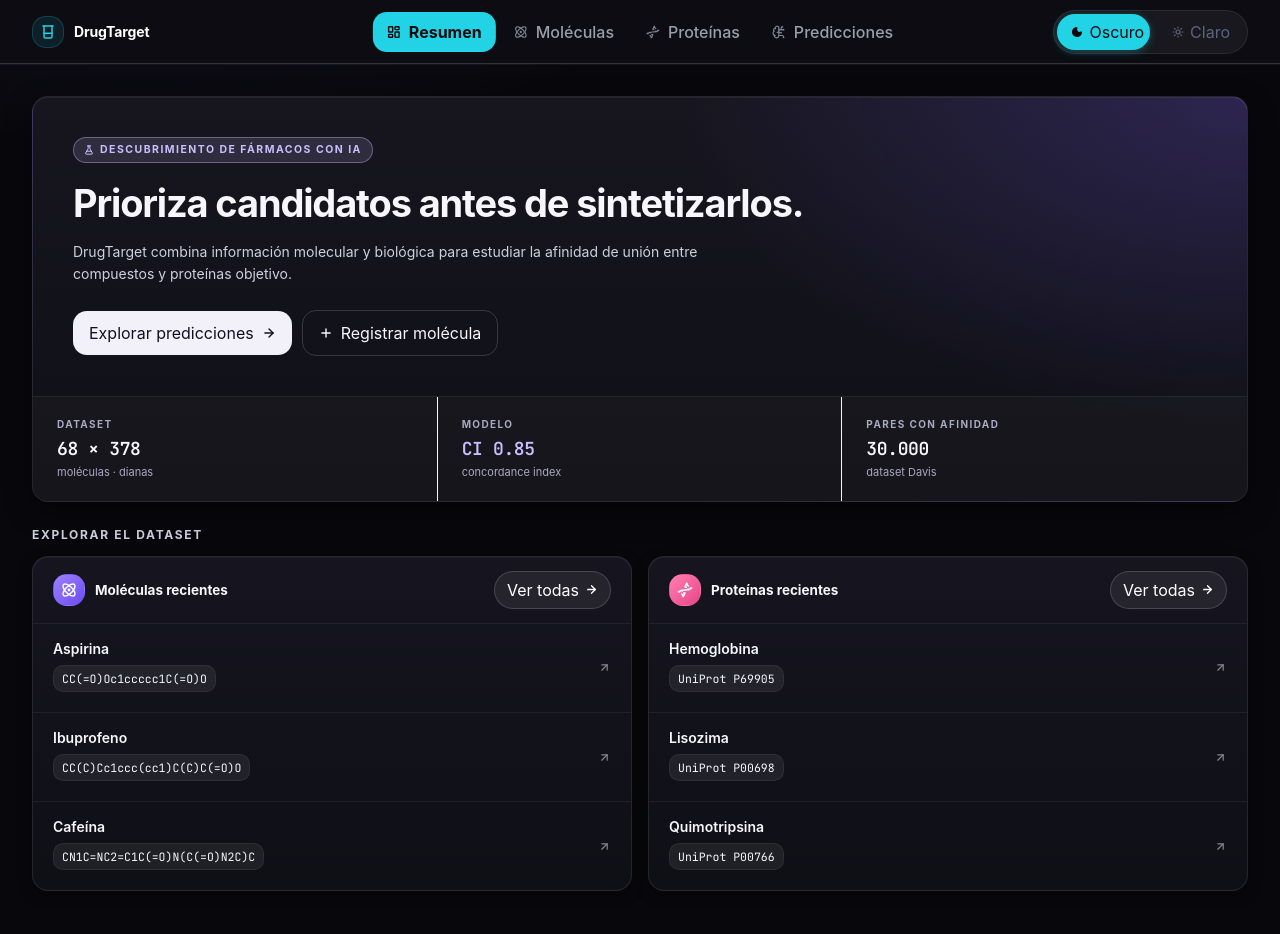
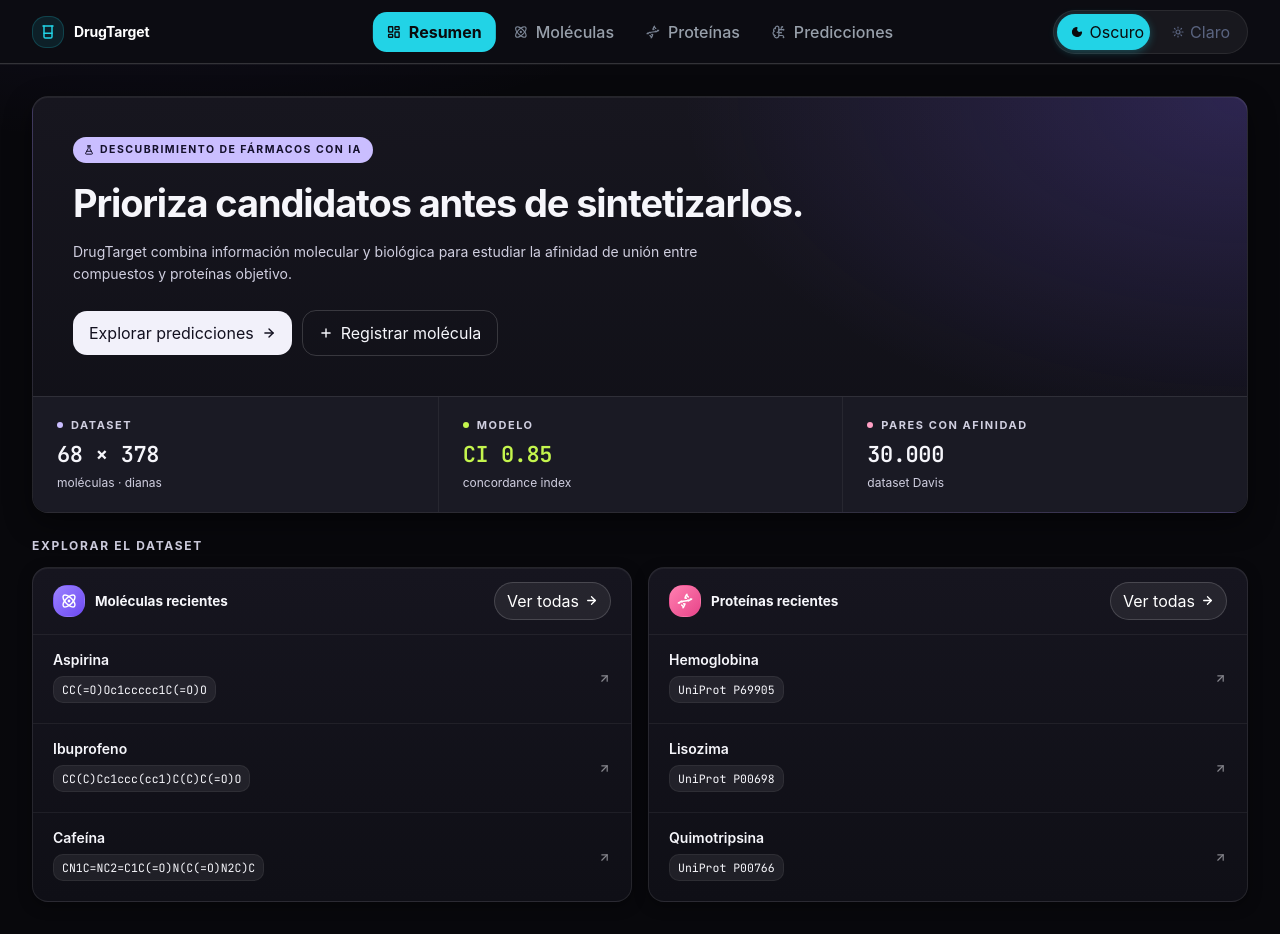
Before and after one commit to E-SalazarDev/drugtarget, a React (Vite) app in the folder frontend/: page /app in a window 1280 px wide. Built offline with nearby package versions, Linux system fonts and the light colour scheme.

Commit message:
style: refine light theme and fix metrics bar dividers

```diff
--- a/frontend/src/features/dashboard/components/HeroCard.jsx
+++ b/frontend/src/features/dashboard/components/HeroCard.jsx
@@ -20,9 +20,9 @@ export default function HeroCard() {
         <span
           className="inline-flex items-center gap-1.5 rounded-full px-2.5 py-1 text-[10.5px] font-bold uppercase tracking-[0.14em]"
           style={{
-            background: "var(--accent-cyan-soft)",
-            color: "var(--accent-cyan)",
-            border: "1px solid var(--accent-cyan-border)",
+            background: "var(--chip-lilac-bg)",
+            color: "var(--chip-text)",
+            border: "1px solid transparent",
           }}
         >
           <FlaskConical size={10} strokeWidth={2.4} />
@@ -87,66 +87,66 @@ export default function HeroCard() {
 
       {/* Barra inferior con métricas integradas */}
       <div
-        className="grid grid-cols-3 divide-x"
+        className="grid grid-cols-3"
         style={{
-          borderTop: "1px solid var(--row-border)",
-          borderColor: "var(--row-border)",
-          background: "var(--hero-footer-bg)",
+          borderTop: "1px solid var(--card-border)",
+          background: "var(--surface-2)",
         }}
       >
-        <div className="px-6 py-5">
+        {[
+          {
+            label: "Dataset",
+            value: "68 × 378",
+            note: "moléculas · dianas",
+            dot: "var(--chip-lilac-bg)",
+            valueColor: "var(--text-primary)",
+          },
+          {
+            label: "Modelo",
+            value: "CI 0.85",
+            note: "concordance index",
+            dot: "var(--chip-lime-bg)",
+            valueColor: "var(--chip-lime-bg)",
+          },
+          {
+            label: "Pares con afinidad",
+            value: "30.000",
+            note: "dataset Davis",
+            dot: "var(--chip-pink-bg)",
+            valueColor: "var(--text-primary)",
+          },
+        ].map((m, i) => (
+          <div
+            key={m.label}
+            className="px-6 py-5"
+            style={{
+              borderLeft: i === 0 ? "none" : "1px solid var(--row-border)",
+            }}
+          >
             <p
-            className="text-[10px] font-bold uppercase tracking-[0.14em]"
-            style={{ color: "var(--text-tertiary)" }}
+              className="flex items-center gap-2 text-[11px] font-bold uppercase tracking-[0.14em]"
+              style={{ color: "var(--text-secondary)" }}
             >
-            Dataset
+              <span
+                className="inline-block h-1.5 w-1.5 rounded-full"
+                style={{ background: m.dot }}
+              />
+              {m.label}
             </p>
             <p
-            className="mt-2 font-mono text-[18px] font-bold tabular-nums leading-none tracking-[-0.02em]"
-            style={{ color: "var(--text-primary)" }}
+              className="mt-2.5 font-mono text-[22px] font-bold tabular-nums leading-none tracking-[-0.02em]"
+              style={{ color: m.valueColor }}
             >
-            68 × 378
+              {m.value}
             </p>
-          <p className="mt-1.5 text-[11px]" style={{ color: "var(--text-tertiary)" }}>
-            moléculas · dianas
+            <p
+              className="mt-2 text-[12px]"
+              style={{ color: "var(--text-secondary)" }}
+            >
+              {m.note}
             </p>
           </div>
-
-        <div className="px-6 py-5">
-          <p
-            className="text-[10px] font-bold uppercase tracking-[0.14em]"
-            style={{ color: "var(--text-tertiary)" }}
-          >
-            Modelo
-          </p>
-          <p
-            className="mt-2 font-mono text-[18px] font-bold tabular-nums leading-none tracking-[-0.02em]"
-            style={{ color: "var(--accent-cyan)" }}
-          >
-            CI 0.85
-          </p>
-          <p className="mt-1.5 text-[11px]" style={{ color: "var(--text-tertiary)" }}>
-            concordance index
-          </p>
-        </div>
-
-        <div className="px-6 py-5">
-          <p
-            className="text-[10px] font-bold uppercase tracking-[0.14em]"
-            style={{ color: "var(--text-tertiary)" }}
-          >
-            Pares con afinidad
-          </p>
-          <p
-            className="mt-2 font-mono text-[18px] font-bold tabular-nums leading-none tracking-[-0.02em]"
-            style={{ color: "var(--text-primary)" }}
-          >
-            30.000
-          </p>
-          <p className="mt-1.5 text-[11px]" style={{ color: "var(--text-tertiary)" }}>
-            dataset Davis
-          </p>
-        </div>
+        ))}
       </div>
     </motion.div>
   );
--- a/frontend/src/styles/tokens.css
+++ b/frontend/src/styles/tokens.css
@@ -138,33 +138,35 @@
   --font-sans: "Inter", ui-sans-serif, system-ui, -apple-system, BlinkMacSystemFont, "Segoe UI", sans-serif;
   --font-mono: "JetBrains Mono", ui-monospace, SFMono-Regular, Menlo, Monaco, Consolas, monospace;
 
-  --bg-page: #ECEBF3;
+  --bg-page: #E9E7F3;
   --bg-page-gradient:
-    radial-gradient(1000px 520px at 12% -18%, rgba(124, 92, 255, 0.12), transparent 60%),
-    #ECEBF3;
+    radial-gradient(1000px 540px at 10% -16%, rgba(124, 92, 255, 0.20), transparent 60%),
+    radial-gradient(800px 500px at 100% 105%, rgba(124, 92, 255, 0.10), transparent 60%),
+    #E9E7F3;
   --bg-elevated: #F8F7FC;
 
   --surface-1: #FCFBFF;
-  --surface-2: #F3F1F9;
-  --surface-3: #E6E3F0;
-  --surface-hover: #EFEDF7;
+  --surface-2: #F0EDFA;
+  --surface-3: #F2F0FA;
+  --surface-hover: #ECE8F8;
   --surface-accent: #FCFBFF;
   --surface-inverse: #17151F;
 
-  --card-bg: linear-gradient(180deg, #FFFFFF 0%, #FAF9FE 100%);
+  --card-bg: linear-gradient(180deg, #FFFFFF 0%, #FBFAFF 100%);
   --hero-bg:
-    radial-gradient(70% 130% at 100% 0%, rgba(124, 92, 255, 0.15) 0%, transparent 62%),
-    linear-gradient(180deg, #FFFFFF 0%, #F9F8FE 100%);
-  --hero-footer-bg: rgba(23, 21, 31, 0.03);
-  --card-border: rgba(30, 24, 60, 0.12);
-  --row-border: rgba(30, 24, 60, 0.08);
-  --row-hover: #F3F1F9;
-  --hover-overlay: rgba(30, 24, 60, 0.06);
+    radial-gradient(70% 130% at 100% 0%, rgba(124, 92, 255, 0.24) 0%, transparent 62%),
+    radial-gradient(50% 90% at 0% 100%, rgba(124, 92, 255, 0.08) 0%, transparent 62%),
+    linear-gradient(180deg, #FFFFFF 0%, #F7F4FF 100%);
+  --hero-footer-bg: rgba(91, 63, 217, 0.06);
+  --card-border: rgba(40, 28, 100, 0.15);
+  --row-border: rgba(40, 28, 100, 0.10);
+  --row-hover: #F4F1FD;
+  --hover-overlay: rgba(91, 63, 217, 0.08);
 
   --spectrum: linear-gradient(90deg, #EF4B5E 0%, #F59A3C 28%, #E8C21F 50%, #4CC46A 74%, #5B86F0 100%);
 
   --border-subtle: rgba(30, 24, 60, 0.10);
-  --border-medium: rgba(30, 24, 60, 0.20);
+  --border-medium: rgba(40, 28, 100, 0.24);
   --border-strong: rgba(91, 63, 217, 0.50);
   --border-accent: rgba(91, 63, 217, 0.42);
   --border-inset-top: inset 0 0 0 transparent;
@@ -200,7 +202,7 @@
   --accent-danger: #BF3030;
   --accent-danger-soft: rgba(191, 48, 48, 0.10);
 
-  --bar-track: #D6D2E4;
+  --bar-track: #DAD5EE;
   --bar-fill: #5B3FD9;
   --bar-fill-best: #5E9410;
   --bar-fill-second: #5B3FD9;
@@ -215,29 +217,29 @@
   --radius-sm: 8px; --radius-md: 10px; --radius-lg: 14px; --radius-xl: 18px; --radius-full: 999px;
 
   --shadow-xs: 0 1px 2px rgba(30, 24, 60, 0.08);
-  --shadow-sm: 0 1px 3px rgba(30, 24, 60, 0.10), 0 6px 16px rgba(30, 24, 60, 0.06);
-  --shadow-md: 0 2px 6px rgba(30, 24, 60, 0.10), 0 10px 28px rgba(30, 24, 60, 0.08);
-  --shadow-lg: 0 4px 12px rgba(30, 24, 60, 0.12), 0 18px 44px rgba(30, 24, 60, 0.10);
+  --shadow-sm: 0 1px 2px rgba(40, 28, 100, 0.07), 0 6px 18px rgba(40, 28, 100, 0.07);
+  --shadow-md: 0 2px 6px rgba(40, 28, 100, 0.08), 0 14px 36px rgba(40, 28, 100, 0.10);
+  --shadow-lg: 0 4px 12px rgba(40, 28, 100, 0.12), 0 24px 56px rgba(40, 28, 100, 0.14);
   --shadow-inset-top: inset 0 0 0 transparent;
   --shadow-header: 0 1px 0 rgba(30, 24, 60, 0.06);
 
-  --nav-bg: rgba(250, 249, 254, 0.86);
-  --nav-border: rgba(30, 24, 60, 0.10);
+  --nav-bg: rgba(251, 250, 255, 0.88);
+  --nav-border: rgba(40, 28, 100, 0.12);
   --nav-text: #4A4760;
   --nav-text-hover: #17151F;
-  --nav-hover-bg: rgba(30, 24, 60, 0.06);
+  --nav-hover-bg: rgba(91, 63, 217, 0.09);
   --nav-active-bg: linear-gradient(135deg, #6B4FE8 0%, #4A32C4 100%);
   --nav-active-text: #FFFFFF;
-  --toggle-bg: rgba(30, 24, 60, 0.05);
-  --toggle-border: rgba(30, 24, 60, 0.10);
+  --toggle-bg: rgba(91, 63, 217, 0.07);
+  --toggle-border: rgba(91, 63, 217, 0.18);
   --logo-bg: #5B3FD9;
   --logo-border: transparent;
   --logo-icon: #FFFFFF;
 
   --icon: #2A2640;
-  --icon-box-bg: rgba(30, 24, 60, 0.06);
-  --icon-box-border: rgba(30, 24, 60, 0.16);
-  --link: #17151F;
+  --icon-box-bg: rgba(91, 63, 217, 0.07);
+  --icon-box-border: rgba(91, 63, 217, 0.22);
+  --link: #34228F;
   --chip-text: #FFFFFF;
   --chip-lilac-bg: #5B3FD9;
   --chip-pink-bg: #C2307A;
@@ -246,7 +248,7 @@
 
   --selection-bg: rgba(91, 63, 217, 0.20);
   --selection-text: #17151F;
-  --scrollbar-track: #ECEBF3;
+  --scrollbar-track: #E9E7F3;
   --scrollbar-thumb: rgba(30, 24, 60, 0.20);
   --scrollbar-thumb-hover: rgba(30, 24, 60, 0.32);
 }
```
Lines whose indentation alone changed are shown as unchanged.
